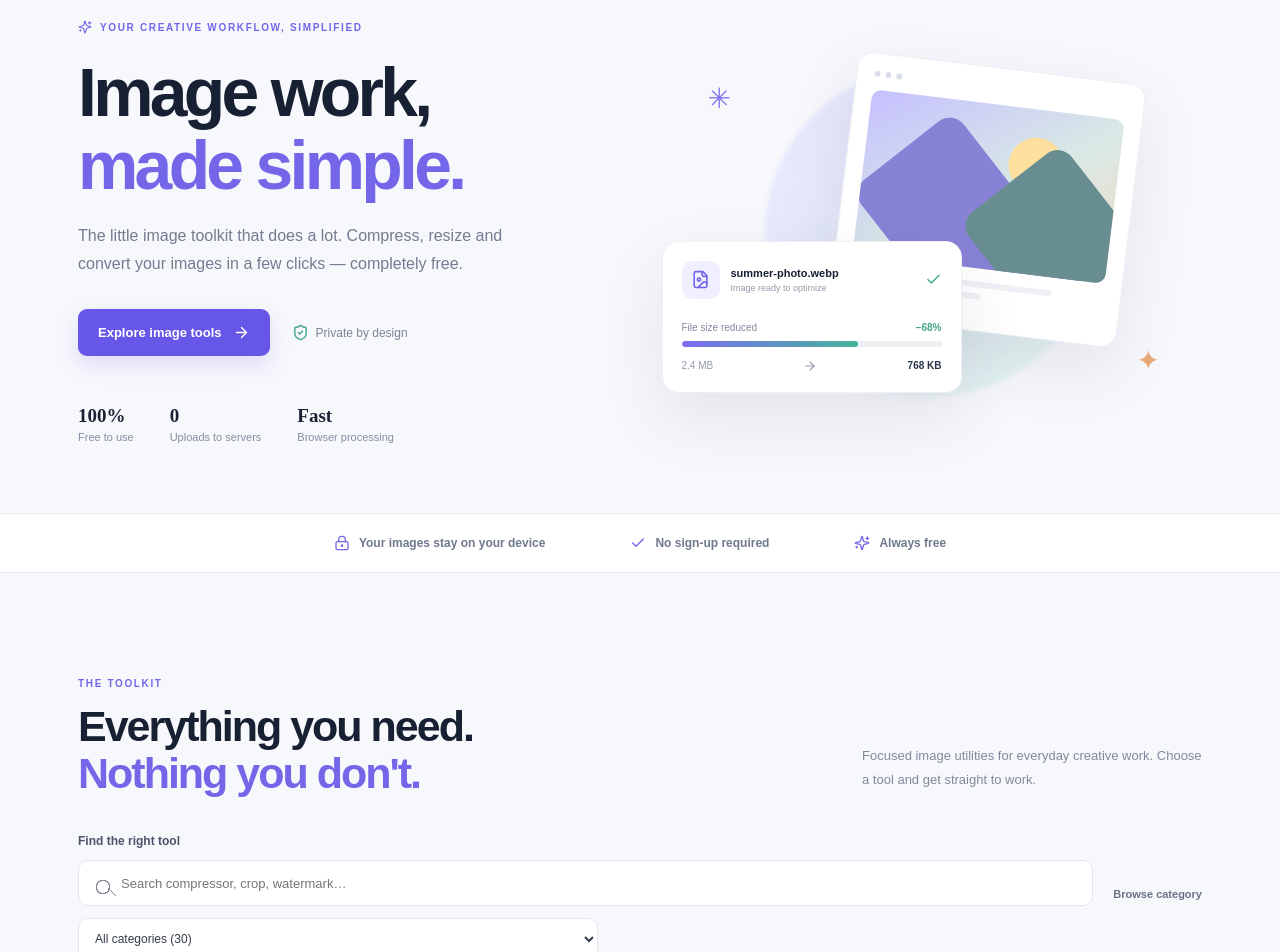
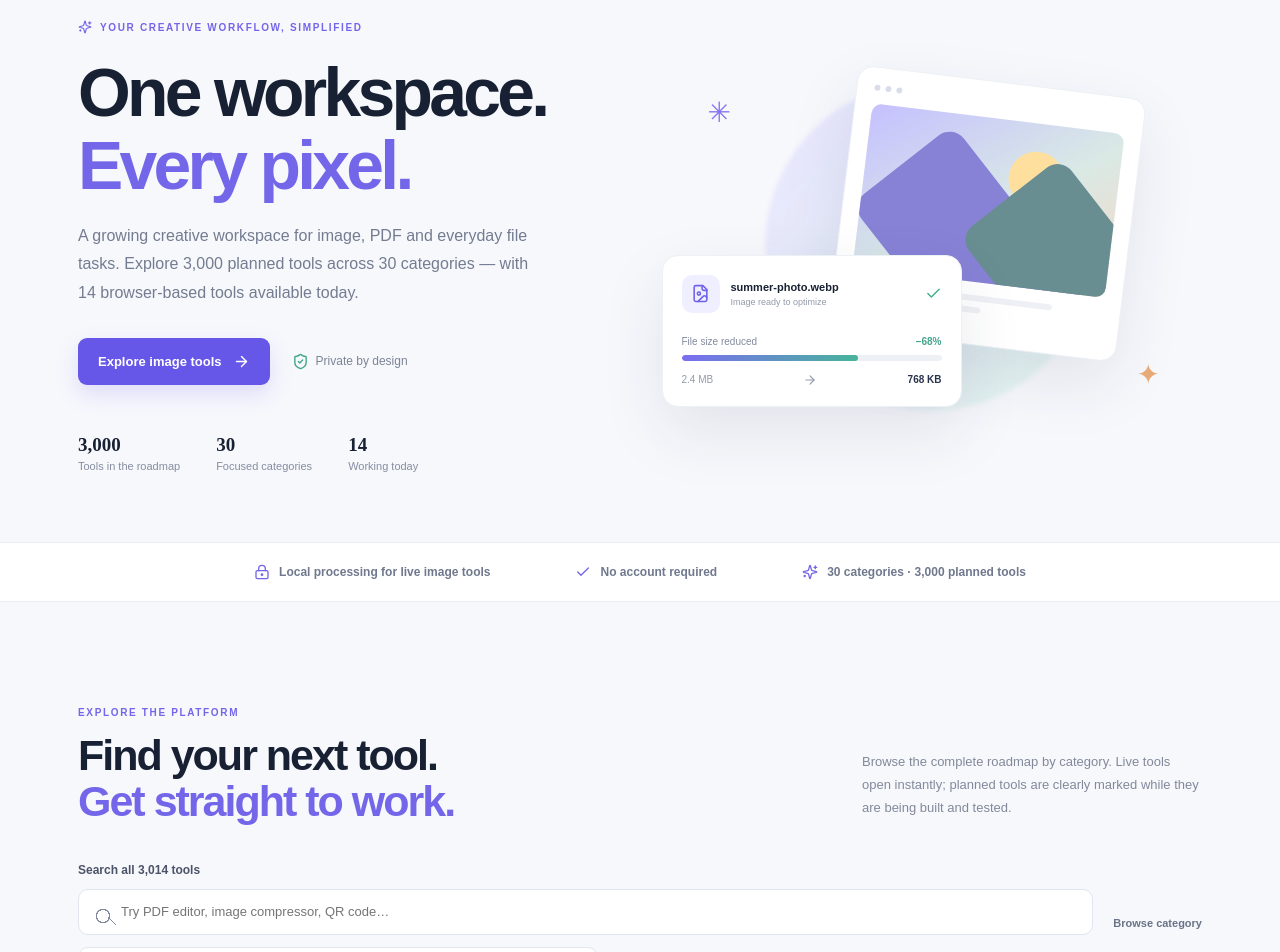
Before and after one commit to Hard-Worker-Dev/PixelTools, a React (Vite) app: page / in a window 1280 px wide. Shown: the part 160-1112 px from the top of the page. Built offline with nearby package versions, Linux system fonts and the light colour scheme.

Commit message:
feat: refresh PixelTools platform messaging and discovery

```diff
--- a/src/App.tsx
+++ b/src/App.tsx
@@ -1568,10 +1568,10 @@ export default function App() {
       <section className="hero">
         <div className="hero-copy">
           <div className="eyebrow"><Sparkles size={14}/> YOUR CREATIVE WORKFLOW, SIMPLIFIED</div>
-          <h1>Image work,<br/><span>made simple.</span></h1>
-          <p className="hero-lead">The little image toolkit that does a lot. Compress, resize and convert your images in a few clicks — completely free.</p>
+          <h1>One workspace.<br/><span>Every pixel.</span></h1>
+          <p className="hero-lead">A growing creative workspace for image, PDF and everyday file tasks. Explore 3,000 planned tools across 30 categories — with 14 browser-based tools available today.</p>
           <div className="hero-actions"><a className="primary-btn" href="#tools">Explore image tools <ArrowRight size={17}/></a><div className="trust-note"><ShieldCheck size={17}/> Private by design</div></div>
-          <div className="hero-stats"><div><strong>100%</strong><span>Free to use</span></div><div><strong>0</strong><span>Uploads to servers</span></div><div><strong>Fast</strong><span>Browser processing</span></div></div>
+          <div className="hero-stats"><div><strong>3,000</strong><span>Tools in the roadmap</span></div><div><strong>30</strong><span>Focused categories</span></div><div><strong>14</strong><span>Working today</span></div></div>
         </div>
         <div className="hero-art">
           <div className="art-glow"></div>
@@ -1580,12 +1580,12 @@ export default function App() {
           <div className="sparkle s1">✳</div><div className="sparkle s2">✦</div>
         </div>
       </section>
-      <section className="trust-strip"><span><LockKeyhole size={16}/> Your images stay on your device</span><span><Check size={16}/> No sign-up required</span><span><Sparkles size={16}/> Always free</span></section>
+      <section className="trust-strip"><span><LockKeyhole size={16}/> Local processing for live image tools</span><span><Check size={16}/> No account required</span><span><Sparkles size={16}/> 30 categories · 3,000 planned tools</span></section>
       <section className="tools-section" id="tools">
-        <div className="section-heading"><div><div className="eyebrow">THE TOOLKIT</div><h2>Everything you need.<br/><span>Nothing you don't.</span></h2></div><p>Focused image utilities for everyday creative work. Choose a tool and get straight to work.</p></div>
+        <div className="section-heading"><div><div className="eyebrow">EXPLORE THE PLATFORM</div><h2>Find your next tool.<br/><span>Get straight to work.</span></h2></div><p>Browse the complete roadmap by category. Live tools open instantly; planned tools are clearly marked while they are being built and tested.</p></div>
         <div className="tool-discovery">
-          <label className="tool-search-label" htmlFor="tool-search">Find the right tool</label>
-          <input id="tool-search" className="tool-search" type="search" placeholder="Search compressor, crop, watermark…" value={toolSearch} onChange={e => setToolSearch(e.target.value)} />
+          <label className="tool-search-label" htmlFor="tool-search">Search all 3,014 tools</label>
+          <input id="tool-search" className="tool-search" type="search" placeholder="Try PDF editor, image compressor, QR code…" value={toolSearch} onChange={e => setToolSearch(e.target.value)} />
           <label className="tool-category-label" htmlFor="tool-category">Browse category</label>
           <select id="tool-category" className="tool-category-select" value={toolCategory} onChange={e => setToolCategory(e.target.value)}>
             <option value="all">All categories (30)</option>
@@ -1594,10 +1594,10 @@ export default function App() {
           </select>
           <p className="tool-count" role="status">{toolCategory === "all" ? `Showing ${visibleTools.length} of ${filteredTools.length} tools` : `${filteredTools.length} tools found`}</p>
         </div>
-        <div className="tool-grid">{visibleTools.map(tool => <button className={tool.comingSoon ? "tool-card disabled" : "tool-card"} key={tool.id} disabled={!!tool.comingSoon} onClick={() => !tool.comingSoon && chooseTool(tool.id as ToolId)}><div className="tool-card-top"><span className="tool-icon">{tool.icon}</span><span className={tool.comingSoon ? "tool-tag coming" : "tool-tag"}>{tool.tag}</span></div><h3>{tool.title}</h3><p>{tool.desc}</p><span className="tool-link">{tool.comingSoon ? "In development" : "Open tool"} {!tool.comingSoon && <ArrowRight size={15}/>}</span></button>)}</div>
+        <div className="tool-grid">{visibleTools.map(tool => <button className={tool.comingSoon ? "tool-card disabled" : "tool-card"} key={tool.id} disabled={!!tool.comingSoon} onClick={() => !tool.comingSoon && chooseTool(tool.id as ToolId)}><div className="tool-card-top"><span className="tool-icon">{tool.icon}</span><span className={tool.comingSoon ? "tool-tag coming" : "tool-tag"}>{tool.tag}</span></div><h3>{tool.title}</h3><p>{tool.desc}</p><span className="tool-link">{tool.comingSoon ? "Planned · Coming soon" : "Open tool"} {!tool.comingSoon && <ArrowRight size={15}/>}</span></button>)}</div>
         {filteredTools.length === 0 && <p className="empty-tools">No matching tools. Try another search or choose “All tools”.</p>}
       </section>
-      <section className="privacy-section" id="privacy"><div className="privacy-icon"><ShieldCheck size={25}/></div><div><div className="eyebrow">YOUR PRIVACY MATTERS</div><h2>Your images are <span>yours.</span></h2><p>Working tools process your images directly in your browser. Your files are not uploaded to PixelTools servers, and there is no account to create. AI background removal and upscaling are not enabled yet.</p></div><div className="privacy-stamp"><LockKeyhole size={18}/><b>PRIVATE</b><small>By design</small></div></section>
+      <section className="privacy-section" id="privacy"><div className="privacy-icon"><ShieldCheck size={25}/></div><div><div className="eyebrow">YOUR PRIVACY MATTERS</div><h2>Your files stay <span>in control.</span></h2><p>The 14 currently available image tools process files directly in your browser. The wider 3,000-tool roadmap is being implemented in tested phases; planned tools are not presented as working features.</p></div><div className="privacy-stamp"><LockKeyhole size={18}/><b>PRIVATE</b><small>By design</small></div></section>
       <section className="how-section" id="how"><div className="eyebrow">THREE SIMPLE STEPS</div><h2>From upload to <span>done.</span></h2><div className="steps"><div><b>01</b><h3>Choose a tool</h3><p>Pick the image task you want to get done.</p></div><div><b>02</b><h3>Add your image</h3><p>Drop a file or browse your device. That's it.</p></div><div><b>03</b><h3>Download & go</h3><p>Process locally and save your finished image.</p></div></div></section>
     </main>
     <footer><a className="brand" href="/"><span className="brand-mark"><ImageIcon size={17}/></span>pixel<span>tools</span></a><p>Thoughtful image tools. Free for everyone.</p><nav className="footer-links"><a href="/about/">About</a><a href="/privacy/">Privacy</a><a href="/terms/">Terms</a><a href="/contact/">Contact</a></nav><small>© 2026 PixelTools. Made for the web.</small></footer>
```
